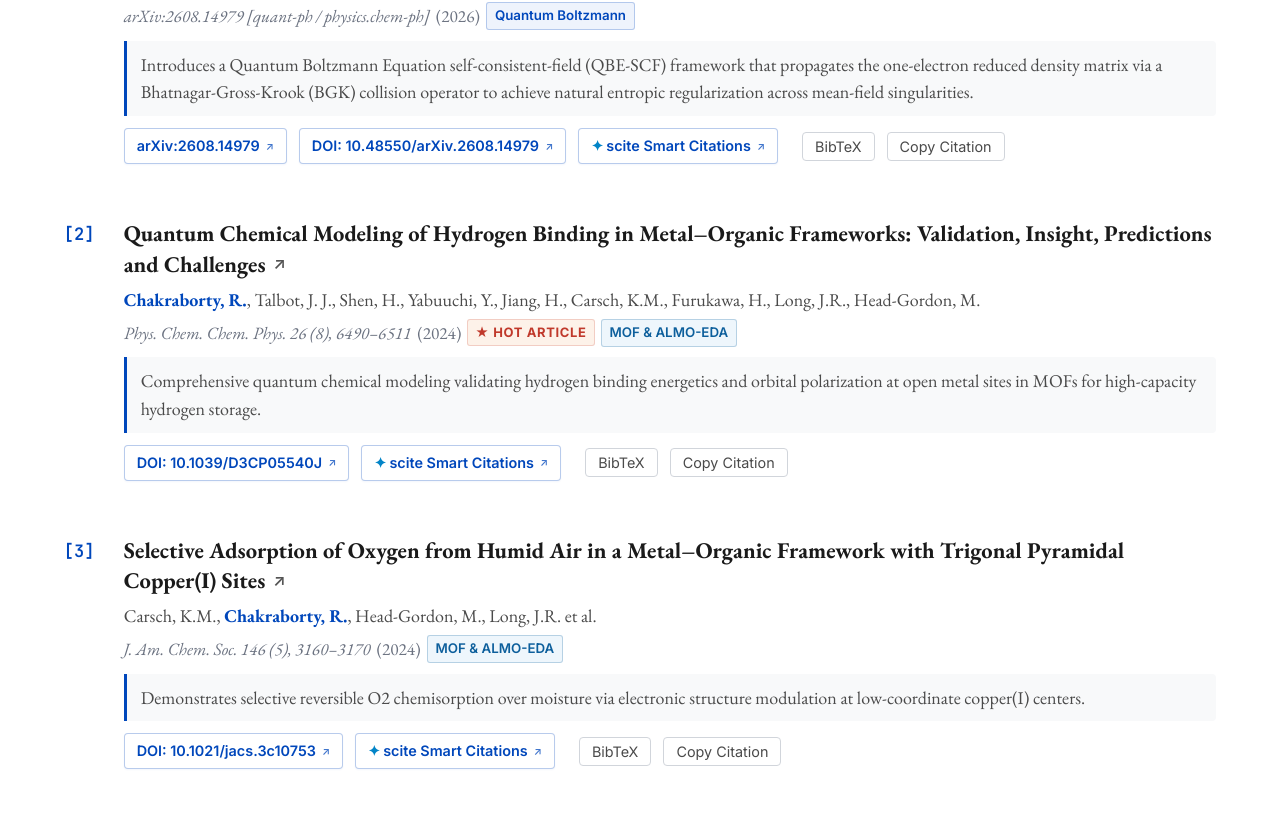
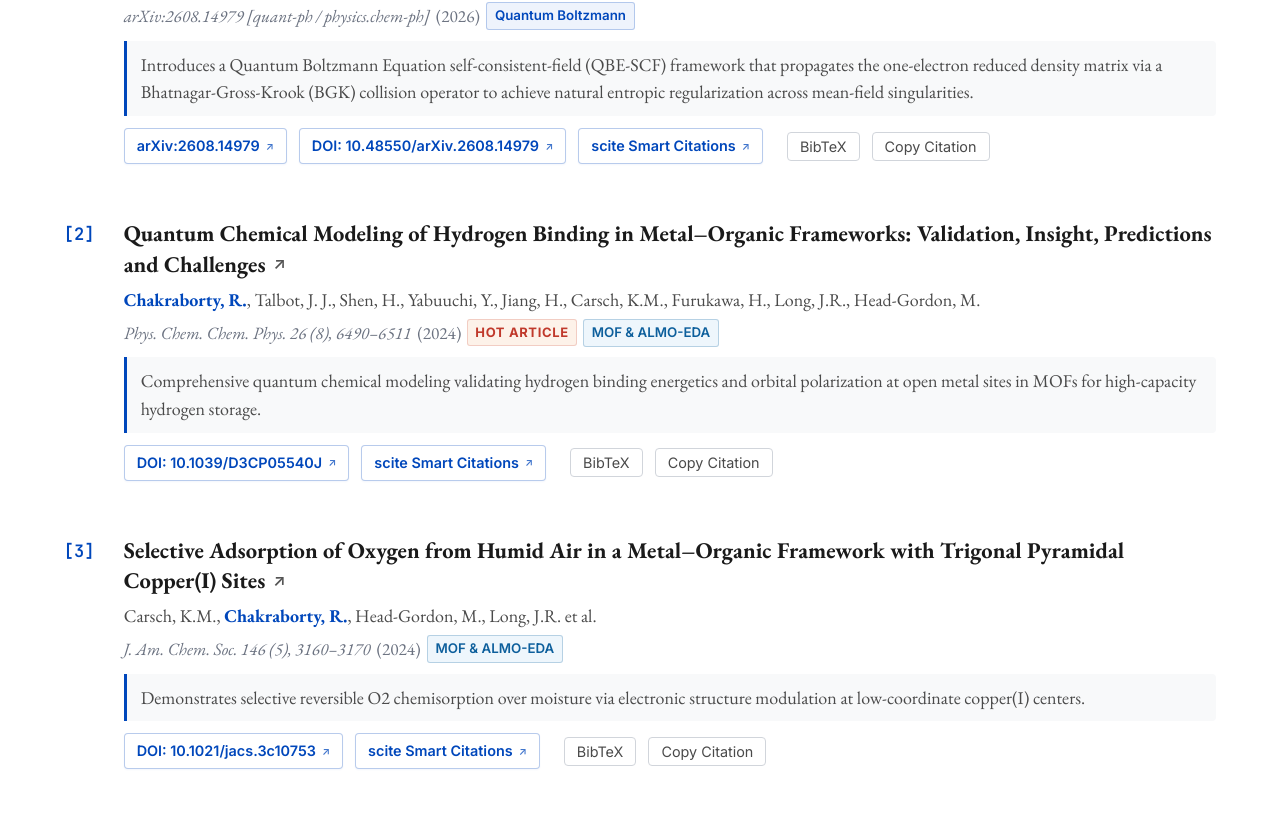
Before and after one commit to RomitChakraborty/rchakraborty.dev, a React (Vite) app: page / in a window 1280 px wide. Shown: the part 3104-3920 px from the top of the page. Built offline with nearby package versions, Linux system fonts and the light colour scheme.

Commit message:
fix(design): remove all emoticons across navbar, pillars, and publications (#31)

```diff
--- a/src/components/Navbar.jsx
+++ b/src/components/Navbar.jsx
@@ -63,7 +63,7 @@ export default function Navbar({ onOpenCV }) {
             className="mobile-nav-link mobile-nav-cv"
             onClick={handleCVClick}
           >
-            Curriculum Vitae 📄
+            Curriculum Vitae
           </button>
         </div>
       </div>
--- a/src/components/Publications.jsx
+++ b/src/components/Publications.jsx
@@ -118,7 +118,7 @@ export default function Publications({ selectedDomain, onDomainChange }) {
 
                   <div className="paper-journal">
                     <em>{paper.journal}</em> ({paper.year})
-                    {paper.isHotArticle && <span className="hot-tag">★ Hot Article</span>}
+                    {paper.isHotArticle && <span className="hot-tag">Hot Article</span>}
                     {paper.domain === 'qbe' && <span className="domain-tag qbe-tag">Quantum Boltzmann</span>}
                     {paper.domain === 'mof' && <span className="domain-tag mof-tag">MOF & ALMO-EDA</span>}
                     {paper.domain === 'pauli' && <span className="domain-tag pauli-tag">Pauli Constraints</span>}
@@ -158,7 +158,6 @@ export default function Publications({ selectedDomain, onDomainChange }) {
                         className="paper-action-link scite-badge-link"
                         title="View Smart Citations on scite.ai"
                       >
-                        <span style={{ color: '#0284c7', fontWeight: 'bold', marginRight: '3px' }}>✦</span>
                         scite Smart Citations <span className="ext-arrow">↗</span>
                       </a>
                     )}
--- a/src/components/ResearchPillars.jsx
+++ b/src/components/ResearchPillars.jsx
@@ -45,7 +45,7 @@ export default function ResearchPillars() {
                     rel="noopener noreferrer"
                     className="pub-action-btn"
                   >
-                    💻 Code Repository &rarr;
+                    Code Repository &rarr;
                   </a>
                 )}
               </div>
```
